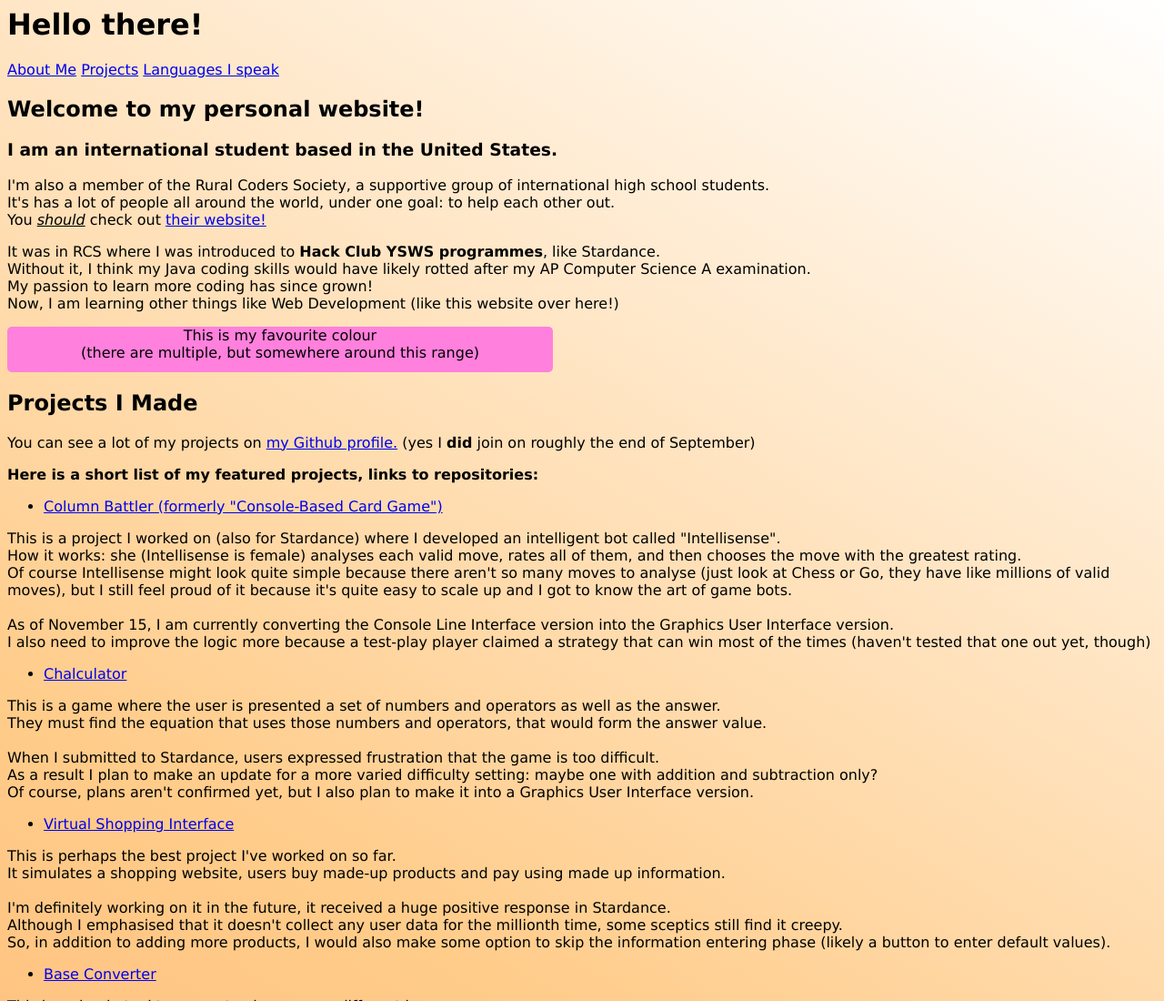
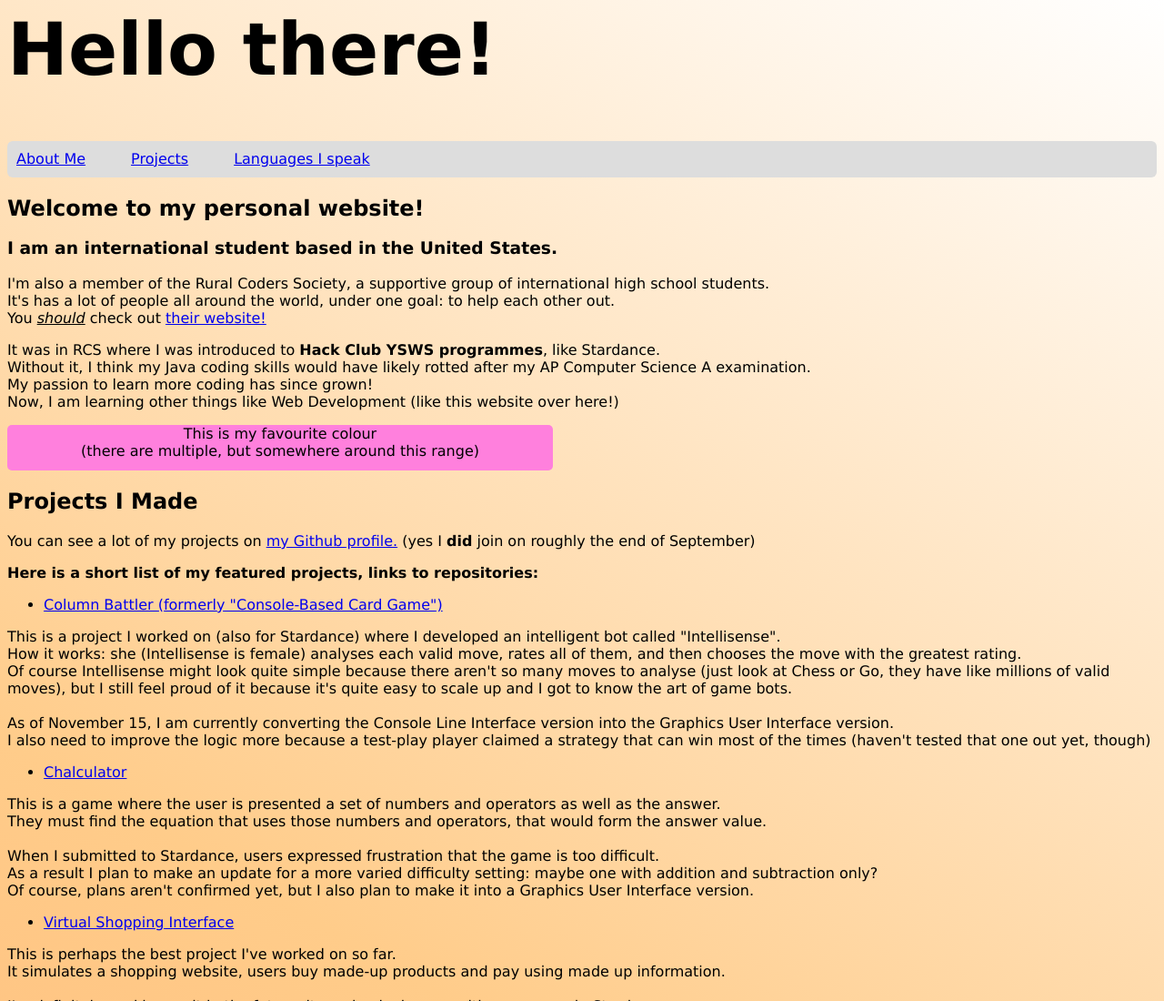
Before and after one commit to Yoon-Ha-Hwang/personal_website, a plain HTML site: page index.html in a window 1280 px wide. Shown: the top 1100 px of the page at 91% size. Drawn offline with Linux system fonts and the light colour scheme.

Commit message:
Adding header direct links feature

```diff
--- a/personalWebsite.css
+++ b/personalWebsite.css
@@ -17,3 +17,22 @@ body {
 #centre {
     text-align: center;
 }
+
+#header {
+    max-width: 100vw;
+    min-width: 500px;
+    max-height: 20px;
+    min-height: 20px;
+    display: inline-block;
+    gap: 50px;
+    padding: 10px;
+    background:#DDDDDD;
+    border-radius: 6px;
+    border-color: #BBBBBB;
+    display: flex;
+    flex-direction: row;
+}
+
+#hugeletters {
+    font-size: 80px;
+}
```
